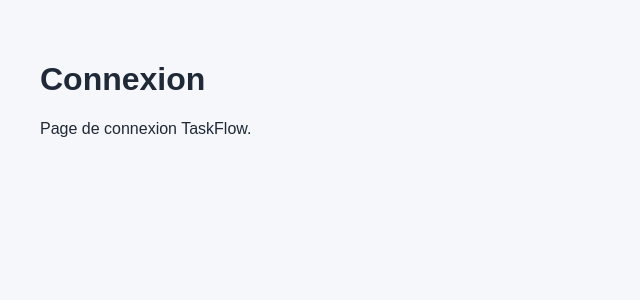
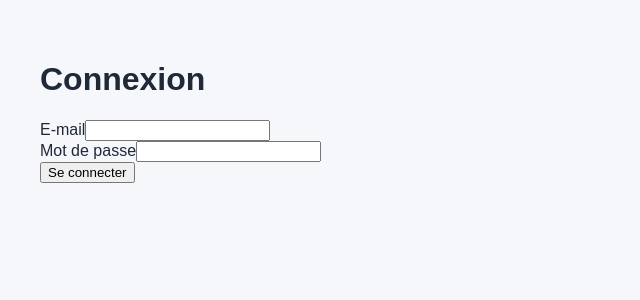
Before and after one commit to ir-kel/taskflow-react, a React (Vite) app: page /connexion in a window 1280 px wide. Shown: the top 300 px of the page, without its empty margins (0-640 px from the left). Built offline with nearby package versions, Linux system fonts and the light colour scheme.

Commit message:
feat: ajout de l'authentification et des routes privées

```diff
--- a/src/App.jsx
+++ b/src/App.jsx
@@ -1,5 +1,6 @@
 import { Navigate, Route, Routes } from 'react-router-dom'
 import MiseEnPage from './components/MiseEnPage.jsx'
+import RoutePrivee from './components/RoutePrivee.jsx'
 import Connexion from './pages/Connexion.jsx'
 import Inscription from './pages/Inscription.jsx'
 import Dashboard from './pages/Dashboard.jsx'
@@ -25,6 +26,7 @@
         element={<Inscription />}
       />
 
+      <Route element={<RoutePrivee />}>
         <Route element={<MiseEnPage />}>
           <Route
             path="/dashboard"
@@ -41,6 +43,7 @@
             element={<DetailProjet />}
           />
         </Route>
+      </Route>
 
       <Route
         path="*"
--- a/src/components/BarreLaterale.jsx
+++ b/src/components/BarreLaterale.jsx
@@ -1,11 +1,24 @@
-import { NavLink } from 'react-router-dom'
+import { NavLink, useNavigate } from 'react-router-dom'
+import useAuth from '../hooks/useAuth.js'
 
 function BarreLaterale() {
+  const { utilisateur, deconnecter } = useAuth()
+  const navigate = useNavigate()
+
+  const gererDeconnexion = () => {
+    deconnecter()
+    navigate('/connexion', { replace: true })
+  }
+
   return (
     <aside className="sidebar">
       <div className="sidebar-logo">
         <h1>TaskFlow</h1>
         <p>Gestion de projets</p>
+
+        <p>
+          {utilisateur ? utilisateur.nom : 'Aucun utilisateur connecté'}
+        </p>
       </div>
 
       <nav className="sidebar-nav">
@@ -17,6 +30,16 @@
           Mes projets
         </NavLink>
       </nav>
+
+      <div className="sidebar-footer">
+        <button
+          type="button"
+          className="logout-button"
+          onClick={gererDeconnexion}
+        >
+          Se déconnecter
+        </button>
+      </div>
     </aside>
   )
 }
--- /dev/null
+++ b/src/components/RoutePrivee.jsx
@@ -0,0 +1,14 @@
+import { Navigate, Outlet } from 'react-router-dom'
+import useAuth from '../hooks/useAuth.js'
+
+function RoutePrivee() {
+  const { utilisateur } = useAuth()
+
+  if (!utilisateur) {
+    return <Navigate to="/connexion" replace />
+  }
+
+  return <Outlet />
+}
+
+export default RoutePrivee
--- /dev/null
+++ b/src/context/AuthContext.js
@@ -0,0 +1,5 @@
+import { createContext } from 'react'
+
+const AuthContext = createContext(null)
+
+export default AuthContext
--- /dev/null
+++ b/src/context/AuthProvider.jsx
@@ -0,0 +1,57 @@
+import { useState } from 'react'
+import AuthContext from './AuthContext.js'
+
+function AuthProvider({ children }) {
+  const [utilisateur, setUtilisateur] = useState(() => {
+    const utilisateurStocke = localStorage.getItem('taskflow_utilisateur')
+
+    if (!utilisateurStocke) {
+      return null
+    }
+
+    return JSON.parse(utilisateurStocke)
+  })
+
+//   const connecter = (nouvelUtilisateur) => {
+//     setUtilisateur(nouvelUtilisateur)
+
+//     localStorage.setItem(
+//       'taskflow_utilisateur',
+//       JSON.stringify(nouvelUtilisateur),
+//     )
+//   }
+
+  const connecter = (nouvelUtilisateur) => {
+  const utilisateurSession = {
+        id: nouvelUtilisateur.id,
+        nom: nouvelUtilisateur.nom,
+        email: nouvelUtilisateur.email,
+    }
+
+    setUtilisateur(utilisateurSession)
+
+    localStorage.setItem(
+        'taskflow_utilisateur',
+        JSON.stringify(utilisateurSession),
+    )
+    }
+
+  const deconnecter = () => {
+    setUtilisateur(null)
+    localStorage.removeItem('taskflow_utilisateur')
+  }
+
+  return (
+    <AuthContext.Provider
+      value={{
+        utilisateur,
+        connecter,
+        deconnecter,
+      }}
+    >
+      {children}
+    </AuthContext.Provider>
+  )
+}
+
+export default AuthProvider
--- /dev/null
+++ b/src/hooks/useAuth.js
@@ -0,0 +1,16 @@
+import { useContext } from 'react'
+import AuthContext from '../context/AuthContext.js'
+
+function useAuth() {
+  const contexte = useContext(AuthContext)
+
+  if (!contexte) {
+    throw new Error(
+      'useAuth doit être utilisé à l’intérieur de AuthProvider',
+    )
+  }
+
+  return contexte
+}
+
+export default useAuth
--- a/src/index.css
+++ b/src/index.css
@@ -19,12 +19,33 @@
   display: flex;
 }
 
+
 .sidebar {
   width: 240px;
   min-height: 100vh;
   padding: 24px;
   background: #ffffff;
   border-right: 1px solid #e5e7eb;
+  display: flex;
+  flex-direction: column;
+}
+
+.sidebar-footer {
+  margin-top: auto;
+  padding-top: 24px;
+}
+
+.logout-button {
+  width: 100%;
+  padding: 12px;
+  border: 1px solid #d1d5db;
+  border-radius: 8px;
+  background: #ffffff;
+  cursor: pointer;
+}
+
+.logout-button:hover {
+  background: #f3f4f6;
 }
 
 .sidebar-logo h1 {
--- a/src/main.jsx
+++ b/src/main.jsx
@@ -1,13 +1,16 @@
 import { StrictMode } from 'react'
 import { createRoot } from 'react-dom/client'
 import { BrowserRouter } from 'react-router-dom'
+import AuthProvider from './context/AuthProvider.jsx'
 import './index.css'
 import App from './App.jsx'
 
 createRoot(document.getElementById('root')).render(
   <StrictMode>
     <BrowserRouter>
-      <App />
+      <AuthProvider>
+        <App />
+      </AuthProvider>
     </BrowserRouter>
   </StrictMode>,
 )
--- a/src/pages/Connexion.jsx
+++ b/src/pages/Connexion.jsx
@@ -1,8 +1,84 @@
+import { useState } from 'react'
+import { useNavigate } from 'react-router-dom'
+import useAuth from '../hooks/useAuth.js'
+
 function Connexion() {
+  const [email, setEmail] = useState('')
+  const [motDePasse, setMotDePasse] = useState('')
+  const [erreur, setErreur] = useState('')
+  const [chargement, setChargement] = useState(false)
+
+  const navigate = useNavigate()
+  const { connecter } = useAuth()
+
+  const gererConnexion = async (event) => {
+    event.preventDefault()
+
+    setErreur('')
+    setChargement(true)
+
+    try {
+      const reponse = await fetch(
+        `http://localhost:3000/utilisateurs?email=${encodeURIComponent(email)}`,
+      )
+
+      if (!reponse.ok) {
+        throw new Error('Erreur lors de la connexion')
+      }
+
+      const utilisateurs = await reponse.json()
+      const utilisateur = utilisateurs[0]
+
+      if (!utilisateur || utilisateur.motDePasse !== motDePasse) {
+        setErreur('E-mail ou mot de passe incorrect.')
+        return
+      }
+
+      connecter(utilisateur)
+      navigate('/dashboard')
+    } catch (error) {
+      console.error(error)
+      setErreur('Impossible de se connecter au serveur.')
+    } finally {
+      setChargement(false)
+    }
+  }
+
   return (
     <main>
       <h1>Connexion</h1>
-      <p>Page de connexion TaskFlow.</p>
+
+      <form onSubmit={gererConnexion}>
+        <div>
+          <label htmlFor="email">E-mail</label>
+
+          <input
+            id="email"
+            type="email"
+            value={email}
+            onChange={(event) => setEmail(event.target.value)}
+            required
+          />
+        </div>
+
+        <div>
+          <label htmlFor="motDePasse">Mot de passe</label>
+
+          <input
+            id="motDePasse"
+            type="password"
+            value={motDePasse}
+            onChange={(event) => setMotDePasse(event.target.value)}
+            required
+          />
+        </div>
+
+        {erreur && <p>{erreur}</p>}
+
+        <button type="submit" disabled={chargement}>
+          {chargement ? 'Connexion...' : 'Se connecter'}
+        </button>
+      </form>
     </main>
   )
 }
```
Lines whose indentation alone changed are shown as unchanged.
